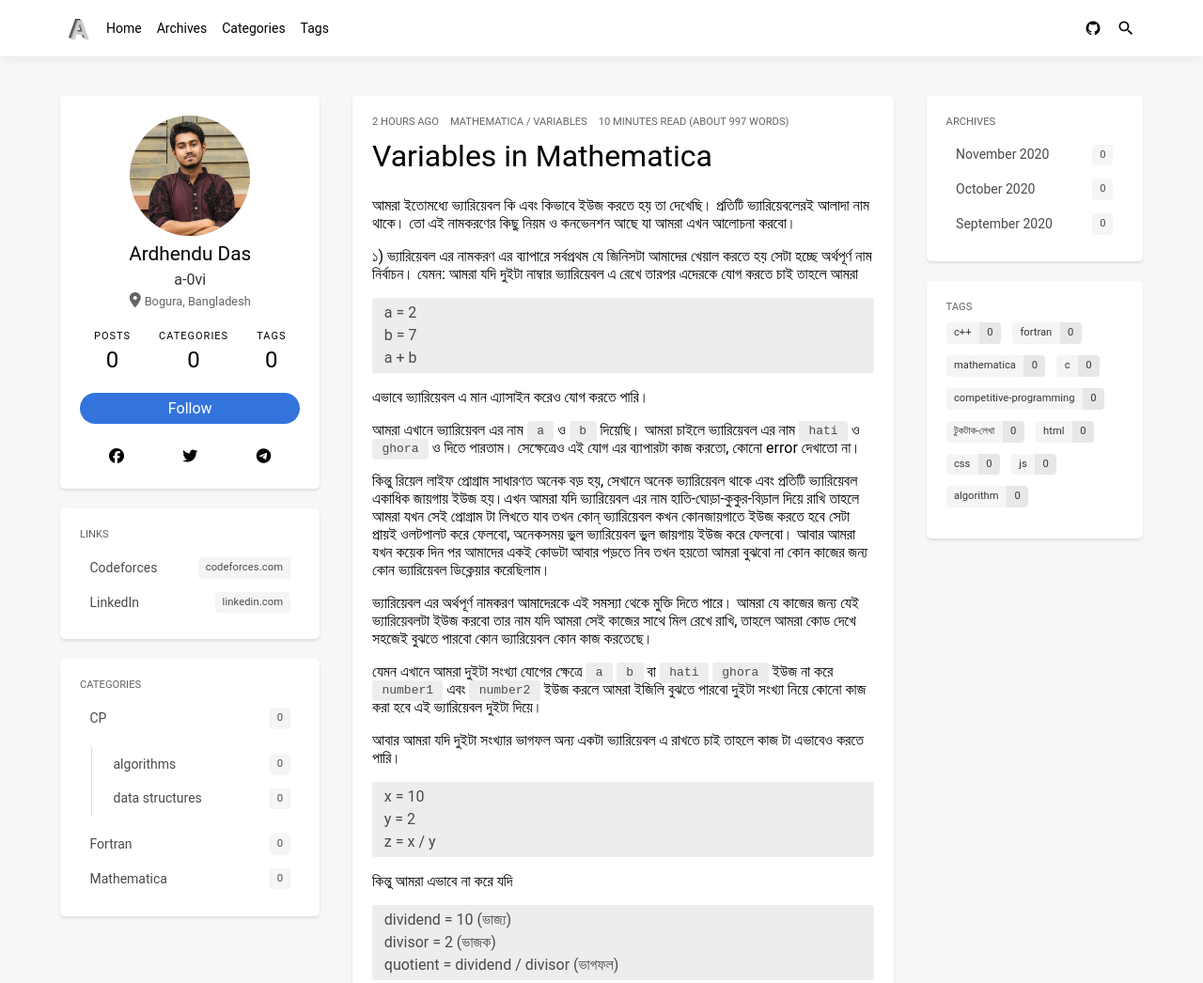
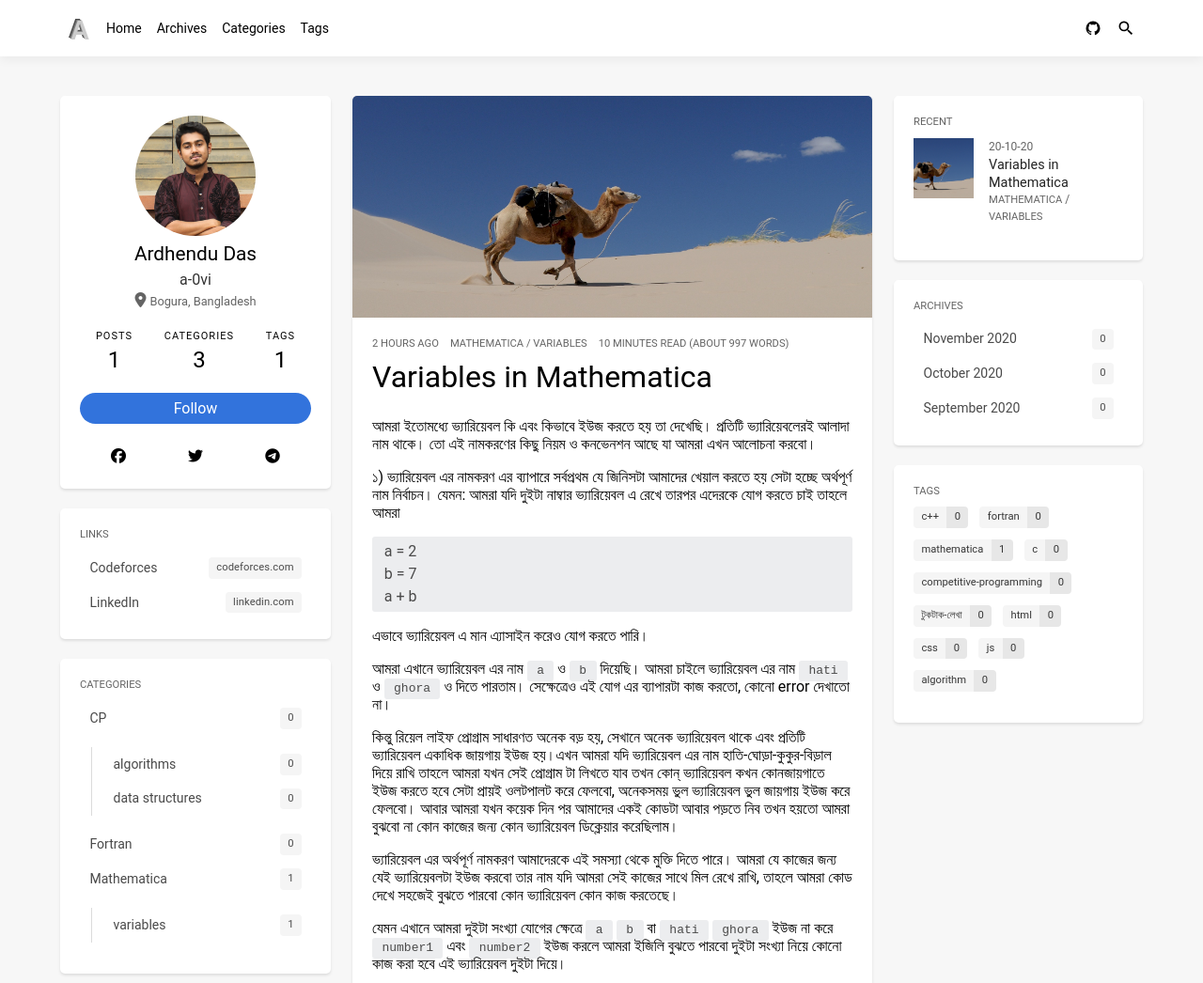
Before and after one commit to a-0vi/a-0vi.github.io, a plain HTML site: page index.html in a window 1280 px wide. Shown: the top 1046 px of the page at 94% size. Drawn offline with Linux system fonts and the light colour scheme.

Commit message:
added thumbnail

```diff
--- a/index.html
+++ b/index.html
@@ -53,13 +53,13 @@
             margin: 21px auto;
         }
         .shortcuts{
-            width : 24%;
+            width : 25%;
         }
         .posts{
-            width: 50%;
+            width: 48%;
         }
         .extras{
-            width: 20%;
+            width: 23%;
         }
         .card{
             background-color: white;
@@ -67,7 +67,7 @@
             margin-top: 21px;
             padding: 21px;
             border-radius: 5px;
-            box-shadow: 0px 2px 3px rgba(10,10,10, 0.1)
+            box-shadow: 0px 2px 3px rgba(10,10,10, 0.1);
         }
         .info{
             font-family: ubuntu,roboto,open sans,microsoft yahei,sans-serif;
@@ -256,8 +256,60 @@
         .code-background p{
             margin: 0;
             line-height: 1.5;
+        }
+        .post1{
+            margin-top: 21px;
+            box-shadow: 0px 2px 3px rgba(10,10,10, 0.1);
+        }
+        .thumbnail{
+            overflow: hidden;
+            border-top-right-radius: 5px;
+            border-top-left-radius: 5px;
+            margin:0;
+        }
+        .post1-card{
+            margin-top: 0;
+            border-top-right-radius: 0;
+            border-top-left-radius: 0;
+            box-shadow: none;
+        }
+        .thumbnail-link{
+            display: block;
+            line-height: 0;
+        }
+        .recent-1{
+            display: flex;
+            margin: 0;
+            margin-bottom: 1em;
+        }
+        .media-left{
+            margin: 0;
+            margin-right: 1rem;
+        }
+        .image{
+            display: block;
+            position: relative;
+        }
+        .is-64-64{
+            height: 64px;
+            width: 64px;
+        }
+        .media-img{
+            object-fit: cover;
+            height: 100%;
+            width: 100%;
+        }
+        .media-link{
+            margin-bottom:1.5rem;
+            font-size: .9em;
+            color: #242424;
+        }
+        .media-txt{
+            margin: 0;
+            font-size: 0.75em;
+            line-height: 1.5;
+        }
 
-        }
     </style>
 </head>
 <body>
@@ -293,15 +345,15 @@
                 <nav class="counters">
                     <div>
                         <p class="counter-headings">Posts</p>
-                        <a href="#"><p>0</p></a>
+                        <a href="#"><p>1</p></a>
                     </div>
                     <div>
                         <p class="counter-headings">Categories</p>
-                        <a href="#"><p>0</p></a>
+                        <a href="#"><p>3</p></a>
                     </div>
                     <div>
                         <p class="counter-headings">Tags</p>
-                        <a href="#"><p>0</p></a>
+                        <a href="#"><p>1</p></a>
                     </div>
                 </nav>
                 <div class="button-follow">
@@ -350,12 +402,25 @@
                     <div>Fortran</div><div class="card-counter">0</div>
                 </a>
                 <a class="card-items" href="#">
-                    <div>Mathematica</div><div class="card-counter">0</div>
+                    <div>Mathematica</div><div class="card-counter">1</div>
                 </a>
+                <ul class="card-list">
+                    <li>
+                        <a class="card-items" href="#">
+                            <div>variables</div><div class="card-counter">1</div>
+                        </a>
+                    </li>
+                </ul>
             </nav>
         </div>
         <div class="posts">
-            <div class="card post1">
+            <div class="post1">
+                <div class="thumbnail">
+                    <a class="thumbnail-link" href="#">
+                        <img class="image" src="post1.jpg" width=100% alt="Image by Herbert Bieser from Pixabay">
+                    </a>
+                </div>
+                <div class="card post1-card">
                     <div class="post-stamp">
                         <div class="card-header header-margin">2 hours ago</div>
                         <div class="card-header">
@@ -446,9 +511,31 @@
                         সংখ্যা দিয়ে শুরু হতে না পারলেও  ভ্যারিয়েবলের নামের  মধ্যে বা শেষে ইচ্ছামতো সংখ্যা থাকতে পারে।
                     </p>
                 </div>
+            </div>
 
         </div>
         <div class="extras">
+            <nav class="card recent">
+                <p class="card-header">recent</p>
+                <div class="recent-1">
+                    <div class="media-left">
+                        <a href="#">
+                            <p class="image is-64-64">
+                                <img class="media-img" src="post1.jpg">
+                            </p>
+                        </a>
+                    </div>
+                    <div class="media-right">
+                        <p class="card-header media-txt">20-10-20</p>
+                        <a class="header-link media-link" href="#">Variables in Mathematica</a>
+                        <p class="card-header media-txt">
+                            <a class="card-header header-link" href="#">Mathematica</a>
+                            /
+                            <a class="card-header header-link" href="#">Variables</a>
+                        </p>
+                    </div>
+                </div>
+            </nav>
             <nav class="card archives">
                 <p class="card-header">Archives</p>
                 <a class="card-items" href="#">
@@ -474,7 +561,7 @@
                     </a>
                     <a class="capsul" href="#">
                         <span class="capsul-text">mathematica</span>
-                        <span class="capsul-number">0</span>
+                        <span class="capsul-number">1</span>
                     </a>
                     <a class="capsul" href="#">
                         <span class="capsul-text">c</span>
```
Also changed, not shown: post1.jpg (added). Lines whose indentation alone changed are shown as unchanged.
